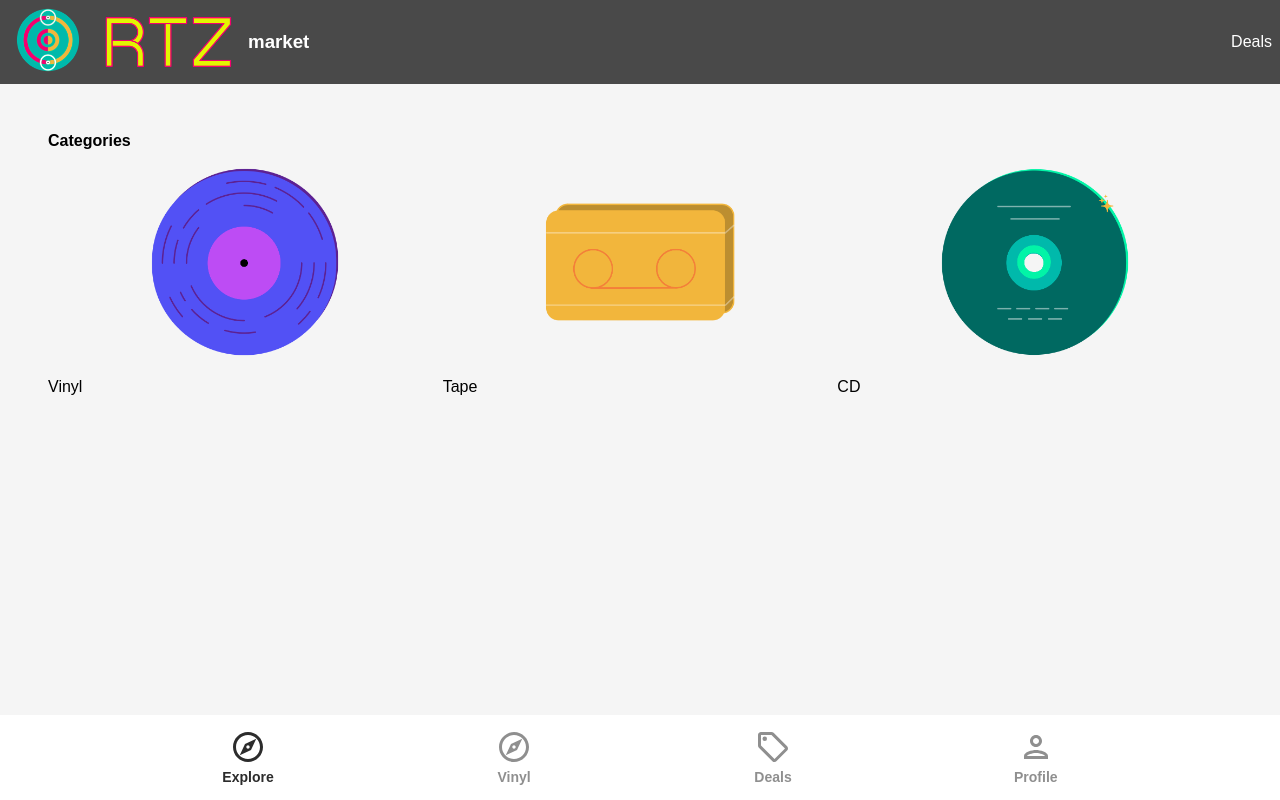
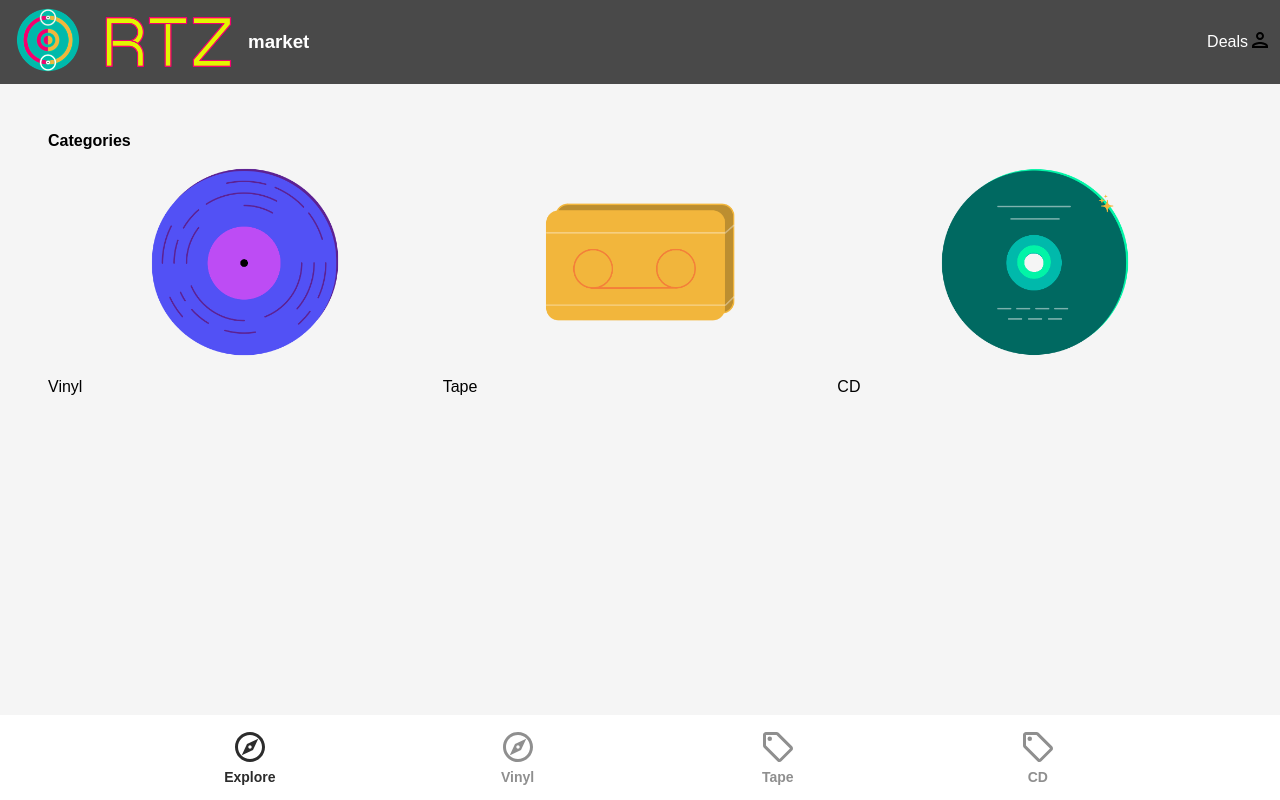
Before and after one commit to billycwong19/rtz-app, a React (Create React App) app: page / in a window 1280 px wide. Built offline with nearby package versions, Linux system fonts and the light colour scheme; no server answers; the database is empty.

Commit message:
moved profile svg and link to topbar

```diff
--- a/src/components/Header.js
+++ b/src/components/Header.js
@@ -2,6 +2,7 @@ import React from 'react'
 import { StyledHeader } from './Header.style'
 import logo from '../assets/png/logo.png'
 import textLogo from '../assets/png/text_logo_2.png'
+import { ReactComponent as PersonOutlineIcon } from '../assets/svg/personOutlineIcon.svg'
 
 const Header = () => {
   return (
@@ -16,6 +17,8 @@ const Header = () => {
           </div>
           <div>
             <a href='/deals'>Deals</a>
+
+            <a href='/profile'><PersonOutlineIcon style={{ color: '#fff' }}/></a>
           </div>
         </StyledHeader>
 
--- a/src/components/Navbar.js
+++ b/src/components/Navbar.js
@@ -1,7 +1,7 @@
 import { useNavigate, useLocation } from 'react-router-dom'
 import { ReactComponent as OfferIcon } from '../assets/svg/localOfferIcon.svg'
 import { ReactComponent as ExploreIcon } from '../assets/svg/exploreIcon.svg'
-import { ReactComponent as PersonOutlineIcon } from '../assets/svg/personOutlineIcon.svg'
+
 
 
 const Navbar = () => {
@@ -42,26 +42,27 @@ const Navbar = () => {
                 </li>
                 <li
                 className='navbarListItem'
-                onClick={() => navigate('/deals')}
+                onClick={() => navigate('/category/tape')}
                 >
                     <OfferIcon
-                    fill={pathMatchRoute('/deals') ? '#2c2c2c' : '#8f8f8f'} width='36px'
+                    fill={pathMatchRoute('/category/tape') ? '#2c2c2c' : '#8f8f8f'} width='36px'
                     height='36px'
                     />
                     <p
-                    className={pathMatchRoute('/deals') ? 'navbarListItemNameActive' : 'navbarListItemName'}
-                    >Deals</p>
+                    className={pathMatchRoute('/category/tape') ? 'navbarListItemNameActive' : 'navbarListItemName'}
+                    >Tape</p>
                 </li>
                 <li
                 className='navbarListItem'
-                onClick={() => navigate('/profile')}
+                onClick={() => navigate('/category/cd')}
                 >
-                    <PersonOutlineIcon
-                    fill={pathMatchRoute('/profile') ? '#2c2c2c' : '#8f8f8f'} width='36px'
+                    <OfferIcon
+                    fill={pathMatchRoute('/category/cd') ? '#2c2c2c' : '#8f8f8f'} width='36px'
                     height='36px'
                     />
                     <p
-                    className={pathMatchRoute('/profile') ? 'navbarListItemNameActive' : 'navbarListItemName'}>Profile</p>
+                    className={pathMatchRoute('/category/cd') ? 'navbarListItemNameActive' : 'navbarListItemName'}
+                    >CD</p>
                 </li>
             </ul>
         </nav>
```
